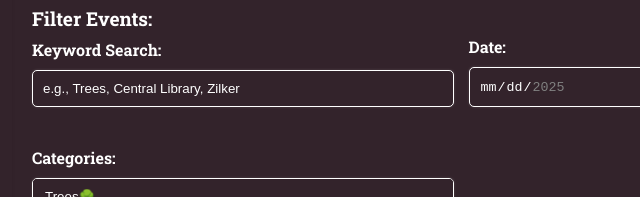
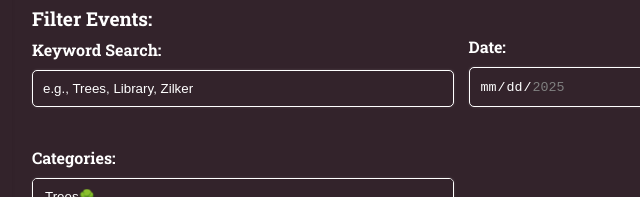
Before and after one commit to halterforestry/RWFinder, a plain HTML site: page index.html in a window 1280 px wide. Shown: the part 214-411 px from the top of the page, 179-819 px from the left. Drawn offline with Linux system fonts and the light colour scheme.

Commit message:
Update index.html

```diff
--- a/index.html
+++ b/index.html
@@ -476,7 +476,7 @@
 
             <div class="search-input-group">
                 <label for="keywordInput" class="input-label">Keyword Search:</label>
-                <input type="text" id="keywordInput" class="text-input" placeholder="e.g., Trees, Central Library, Zilker">
+                <input type="text" id="keywordInput" class="text-input" placeholder="e.g., Trees, Library, Zilker">
             </div>
 
             <div class="search-input-group">
```
